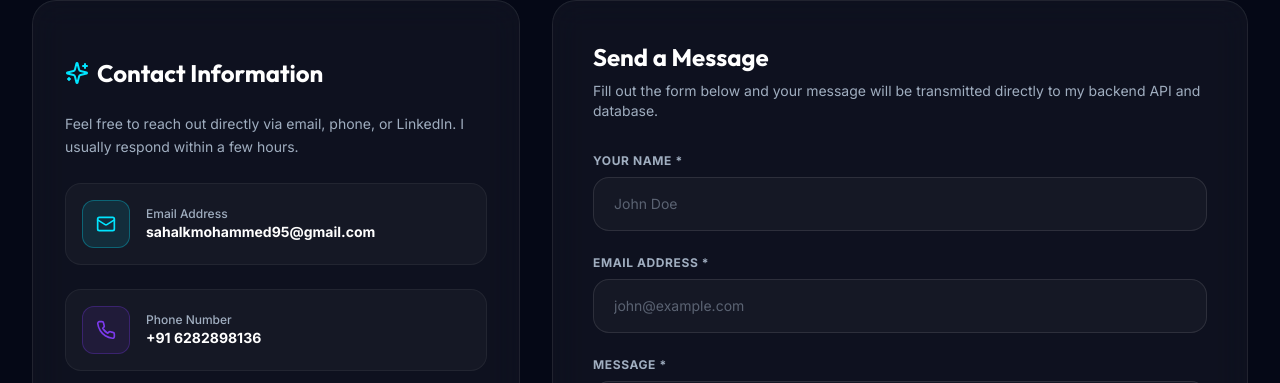
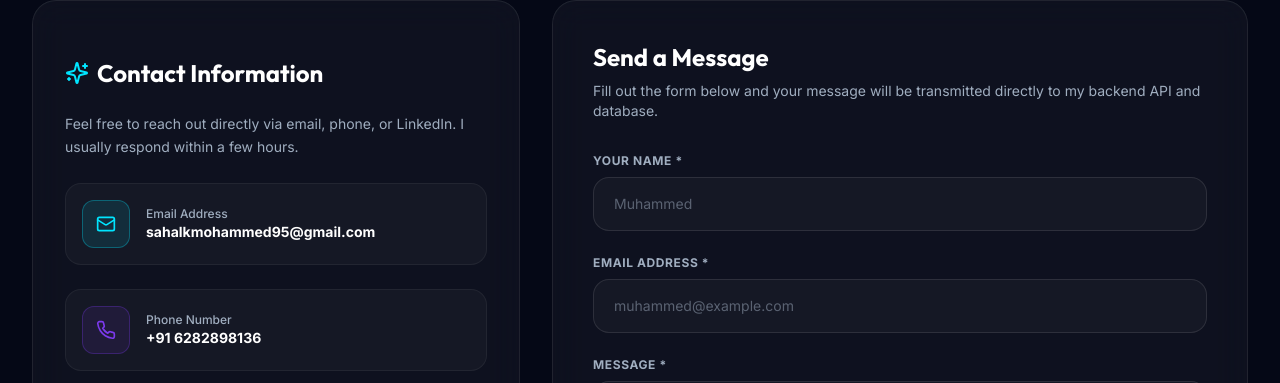
Before and after one commit to muhammed-sahal-k/portfolio--web, a React (Vite) app in the folder client/: page / in a window 1280 px wide. Shown: the part 8479-8862 px from the top of the page. Built offline with nearby package versions, Linux system fonts and the light colour scheme; no server answers.

Commit message:
Replace Brevo SDK with REST API

```diff
--- a/client/src/sections/Contact.jsx
+++ b/client/src/sections/Contact.jsx
@@ -247,7 +247,7 @@ catch (err) {
                     required
                     value={formData.name}
                     onChange={handleChange}
-                    placeholder="John Doe"
+                    placeholder="Muhammed"
                     className="w-full px-5 py-4 rounded-2xl bg-white/[0.03] border border-white/10 text-white placeholder-[#A0AEC0]/50 text-sm focus:outline-none focus:border-[#00E5FF] focus:ring-1 focus:ring-[#00E5FF] transition-all"
                   />
                 </div>
@@ -263,7 +263,7 @@ catch (err) {
                     required
                     value={formData.email}
                     onChange={handleChange}
-                    placeholder="john@example.com"
+                    placeholder="muhammed@example.com"
                     className="w-full px-5 py-4 rounded-2xl bg-white/[0.03] border border-white/10 text-white placeholder-[#A0AEC0]/50 text-sm focus:outline-none focus:border-[#00E5FF] focus:ring-1 focus:ring-[#00E5FF] transition-all"
                   />
                 </div>
```
